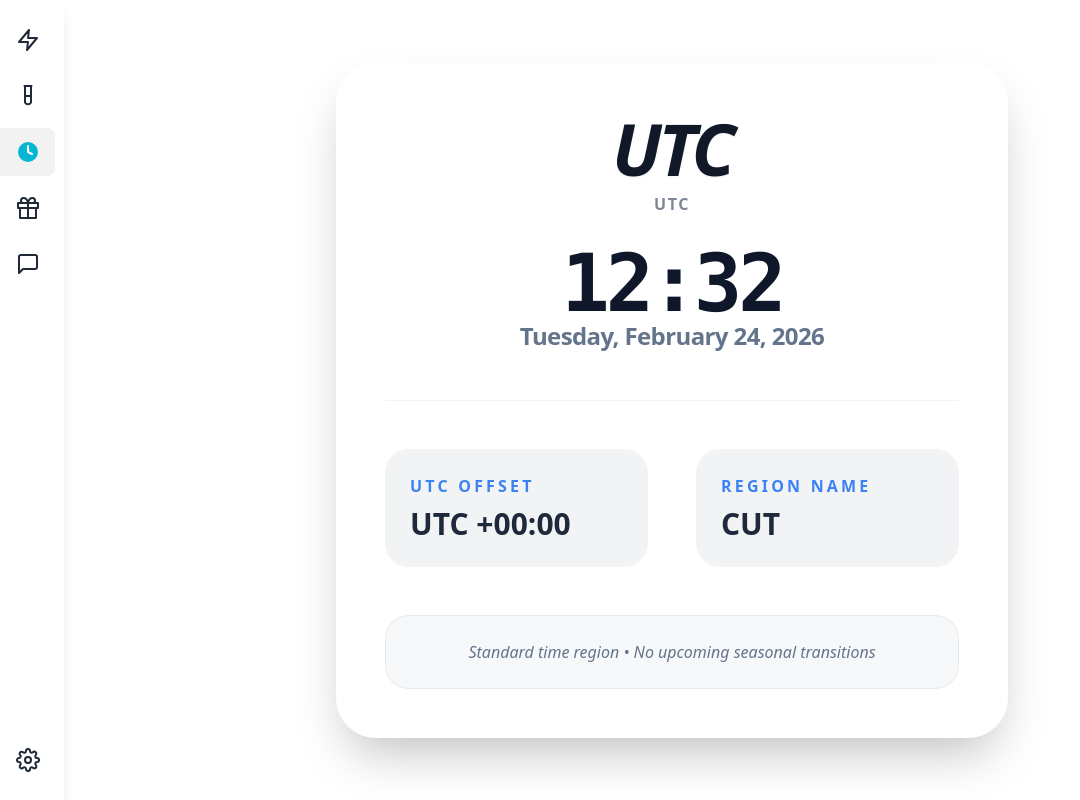
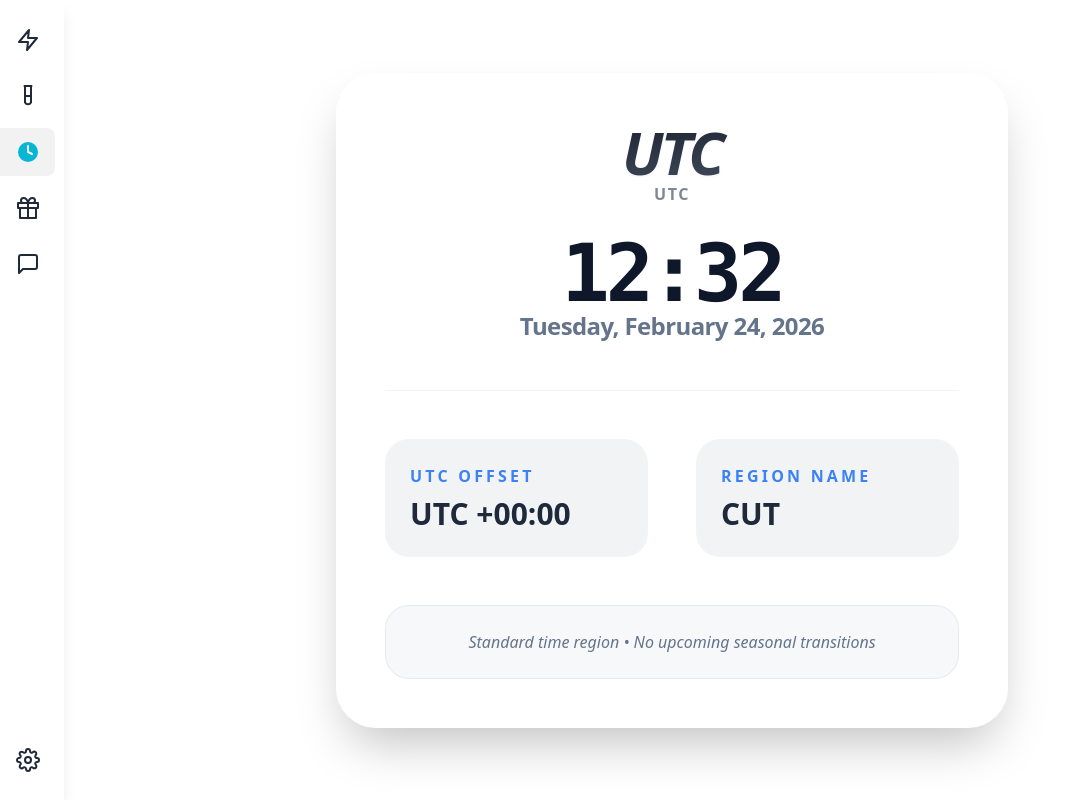
Before and after one commit to Powerbored/site, a SvelteKit app: page /tz in a window 1280 px wide. Shown: the whole page, without its empty margins (0-1080 px from the left). Built offline with nearby package versions, Linux system fonts and the light colour scheme.

Commit message:
move title to new component

```diff
--- /dev/null
+++ b/src/lib/components/content/Title.svelte
@@ -0,0 +1,14 @@
+<script lang="ts">
+    let { type, text } = $props();
+</script>
+
+<svelte:element
+    this={type}
+    class="text-4xl md:text-6xl font-black italic tracking-tighter text-transparent bg-clip-text bg-gradient-to-br from-gray-900 to-gray-600 dark:from-white dark:to-gray-400 drop-shadow-sm"
+>
+    {#if type === "h1"}
+        <span id="main-title">{text}</span>
+    {:else}
+        {text}
+    {/if}
+</svelte:element>
--- a/src/routes/+page.svelte
+++ b/src/routes/+page.svelte
@@ -1,15 +1,12 @@
 <script lang="ts">
     import LightningBackground from "$lib/components/LightningBackground.svelte";
+    import Title from "$lib/components/content/Title.svelte";
 </script>
 
 <div class="relative min-h-screen overflow-hidden">
     <LightningBackground startFromMainTitle={true} />
 
     <div class="container mx-auto p-4 relative z-10">
-        <h1
-            class="text-4xl md:text-6xl font-black italic tracking-tighter text-transparent bg-clip-text bg-gradient-to-br from-gray-900 to-gray-600 dark:from-white dark:to-gray-400 drop-shadow-sm mb-8 mt-20"
-        >
-            <span id="main-title">Powerbored</span>
-        </h1>
+        <Title type="h1" text="Powerbored" />
     </div>
 </div>
--- a/src/routes/experiments/+page.svelte
+++ b/src/routes/experiments/+page.svelte
@@ -1,10 +1,11 @@
 <script>
     import { base } from "$app/paths";
+    import Title from "$lib/components/content/Title.svelte";
     const experiments = [{ id: "hello-world", title: "Hello World" }];
 </script>
 
 <div class="container mx-auto p-4">
-    <h1 class="text-2xl font-bold mb-4">Experiments</h1>
+    <Title type="h1" text="Experiments" />
     <ul class="list-disc pl-5">
         {#each experiments as experiment}
             <li>
--- a/src/routes/tz/+page.svelte
+++ b/src/routes/tz/+page.svelte
@@ -1,6 +1,7 @@
 <script lang="ts">
     import { onMount } from "svelte";
     import LightningBackground from "$lib/components/LightningBackground.svelte";
+    import Title from "$lib/components/content/Title.svelte";
 
     let now = new Date();
     let timezone = "";
@@ -130,12 +131,7 @@
         class="relative z-10 w-full max-w-2xl bg-white/10 dark:bg-slate-900/40 backdrop-blur-3xl border border-white/20 dark:border-slate-700/50 rounded-[2.5rem] p-4 md:p-12 shadow-2xl transition-all duration-700 hover:bg-white/15 dark:hover:bg-slate-900/50"
     >
         <header class="text-center mb-6 md:mb-12">
-            <h1
-                id="main-title"
-                class="inline-block text-5xl md:text-7xl font-black italic tracking-tighter mb-2 drop-shadow-sm"
-            >
-                {city}
-            </h1>
+            <Title type="h1" text={city} />
             <p
                 class="text-slate-600 dark:text-slate-400 font-bold tracking-widest uppercase opacity-70"
             >
```
